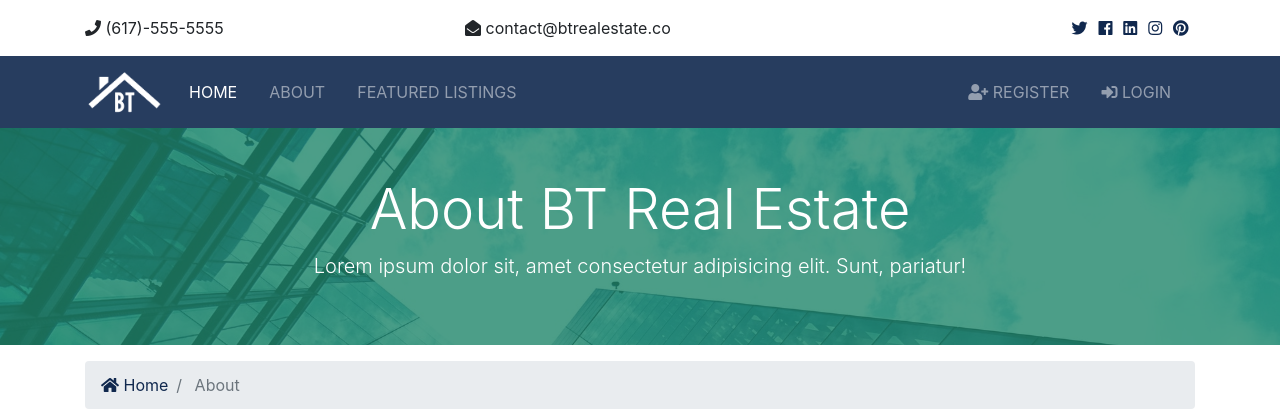
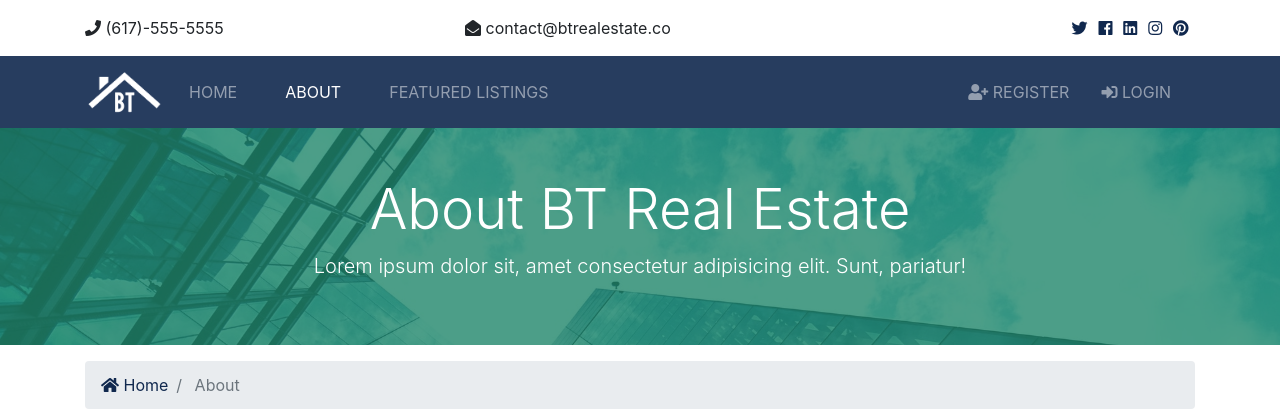
Before and after one commit to leanor13/btre_project, a Django app: page /about in a window 1280 px wide. Shown: the top 420 px of the page. Run offline with Django 3.2, Linux system fonts and the light colour scheme; some libraries are stand-ins or nearby versions.

Commit message:
fixing highlight on the pages

```diff
--- a/templates/pages/about.html
+++ b/templates/pages/about.html
@@ -20,7 +20,7 @@
       <nav aria-label="breadcrumb">
         <ol class="breadcrumb">
           <li class="breadcrumb-item">
-            <a href="index.html">
+            <a href="{% url 'index' %}">
               <i class="fas fa-home"></i> Home</a>
           </li>
           <li class="breadcrumb-item active"> About</li>
--- a/templates/partials/_navbar.html
+++ b/templates/partials/_navbar.html
@@ -3,7 +3,7 @@
 <!-- Navbar -->
 <nav class="navbar navbar-expand-lg navbar-dark bg-primary sticky-top">
   <div class="container">
-    <a class="navbar-brand" href="index.html">
+    <a class="navbar-brand" href="{% url 'index' %}">
       <img src="{% static 'img/logo.png' %}" class="logo" alt="">
     </a>
     <button class="navbar-toggler" type="button" data-toggle="collapse" data-target="#navbarNavAltMarkup">
@@ -11,13 +11,33 @@
     </button>
     <div class="collapse navbar-collapse" id="navbarNavAltMarkup">
       <ul class="navbar-nav">
-        <li class="nav-item active mr-3">
-          <a class="nav-link" href="index.html">Home</a>
+        <li
+          {% if '/' == request.path %}
+            class="nav-item active mr-3"
+          {% else %}
+            class="nav-item mr-3"
+          {% endif %}
+        >
+          <a class="nav-link" href="{% url 'index' %}">Home</a>
         </li>
         <li class="nav-item mr-3">
-          <a class="nav-link" href="about.html">About</a>
+        <li
+          {% if 'about' in request.path %}
+            class="nav-item active mr-3"
+          {% else %}
+            class="nav-item mr-3"
+          {% endif %}
+        >
+          <a class="nav-link" href="{% url 'about' %}">About</a>
         </li>
         <li class="nav-item mr-3">
+        <li
+          {% if 'listings' in request.path %}
+            class="nav-item active mr-3"
+          {% else %}
+            class="nav-item mr-3"
+          {% endif %}
+        >
           <a class="nav-link" href="listings.html">Featured Listings</a>
         </li>
       </ul>
```
